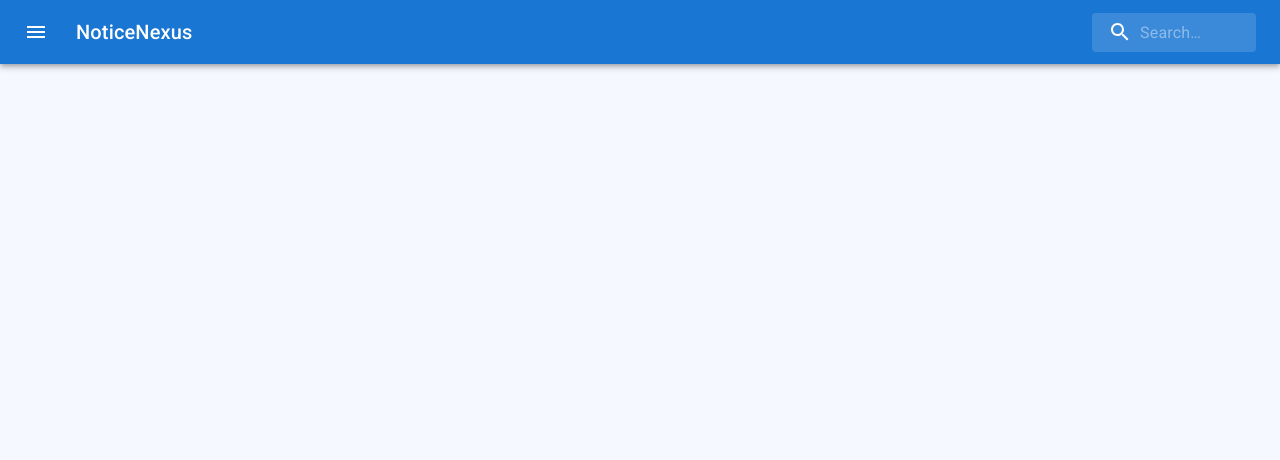
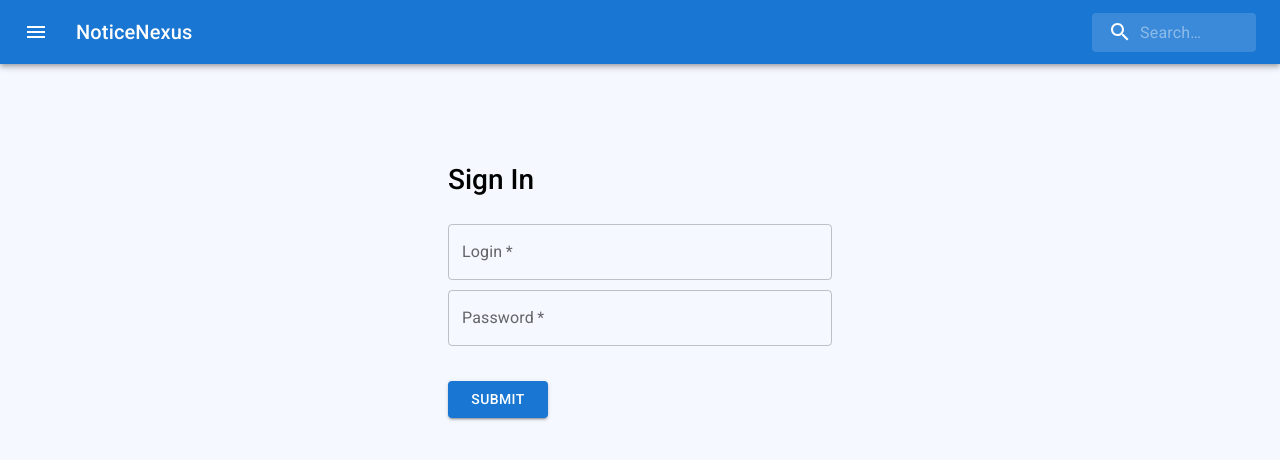
Before and after one commit to ACCeler94/NoticeNexus, a React (Create React App) app in the folder client/: page /login in a window 1280 px wide. Before the commit this address had no page. Shown: the top 460 px of the page. Built offline with nearby package versions, Linux system fonts and the light colour scheme.

Commit message:
Add functionality to log in

```diff
--- a/client/src/App.js
+++ b/client/src/App.js
@@ -3,6 +3,7 @@ import SearchAppBar from './components/layout/SearchAppBar/SearchAppBar';
 import Home from './components/pages/Home/Home';
 import SingleAd from './components/features/SingleAd/SingleAd';
 import Register from './components/pages/Register/Register';
+import Login from './components/pages/Login/Login';
 
 function App() {
   return (
@@ -12,6 +13,7 @@ function App() {
         <Route path='/' element={<Home />} />
         <Route path='/ads/:id' element={<SingleAd />} />
         <Route path='/register' element={<Register />} />
+        <Route path='/login' element={<Login />} />
       </Routes>
     </>
   );
--- a/client/src/components/features/Users/usersSlice.js
+++ b/client/src/components/features/Users/usersSlice.js
@@ -1,9 +1,22 @@
-import { createAsyncThunk, createSlice } from '@reduxjs/toolkit';
-import usersAPI from '../../../../API/usersAPI';
+import { createSlice } from '@reduxjs/toolkit';
+
 
 // initial state
 const initialState = {
   user: null,
-  status: 'idle',
-  error: null
 }
+
+
+// reducer
+export const usersSlice = createSlice({
+  name: 'users',
+  initialState,
+  reducers: {
+    logIn(state, action) {
+      state.user = action.payload;
+    }
+  }
+});
+
+export const { logIn } = usersSlice.actions;
+export default usersSlice.reducer;
--- /dev/null
+++ b/client/src/components/pages/Login/Login.js
@@ -0,0 +1,70 @@
+import TextField from '@mui/material/TextField';
+import styles from './Login.module.scss';
+import Button from '@mui/material/Button';
+import { useState } from 'react';
+import { AUTH_URL } from '../../../API/config';
+import Alert from '@mui/material/Alert';
+import CircularProgress from '@mui/material/CircularProgress';
+import { useDispatch } from 'react-redux';
+import { logIn } from '../../features/Users/usersSlice';
+
+
+const Login = () => {
+
+  const [login, setLogin] = useState('');
+  const [password, setPassword] = useState('');
+  const [status, setStatus] = useState(null); // null, loading, success, serverError, clientError
+  const dispatch = useDispatch();
+
+  const handleSubmit = e => {
+    e.preventDefault();
+
+    const options = {
+      method: 'POST',
+      headers: {
+        'Content-Type': 'application/json'
+      },
+      body: JSON.stringify({ login, password })
+    }
+
+    setStatus('loading')
+    fetch(`${AUTH_URL}/login`, options)
+      .then(res => {
+        if (res.status === 200) {
+          setStatus('success');
+          dispatch(logIn({ login }))
+        } else if (res.status === 400) {
+          setStatus('clientError');
+        } else {
+          setStatus('serverError');
+        }
+      })
+      .catch(err => {
+        setStatus('serverError');
+      })
+  }
+
+  return (
+    <div className={styles.formWrapper}>
+      <h2>Sign In</h2>
+      <form className={styles.form} onSubmit={handleSubmit}>
+
+        {status === 'loading' && (<CircularProgress />)}
+
+        {status === 'serverError' && (<Alert severity="error">Unexpected Error! Try again...</Alert>)}
+
+        {status === 'clientError' && (<Alert severity="error">Incorrect login or password!</Alert>)}
+
+        {status === 'success' && (<Alert severity="success">You have been successfully signed in.</Alert>)}
+
+        <TextField id="login" label="Login" variant="outlined" sx={{ margin: '5px 0' }} value={login} onChange={e => setLogin(e.target.value)} required />
+
+        <TextField id="password" label="Password" variant="outlined" type="password" sx={{ margin: '5px 0' }} value={password} onChange={e => setPassword(e.target.value)} required />
+
+        <Button type='submit' variant='contained' sx={{ maxWidth: '100px', marginTop: '30px' }}>Submit</Button>
+      </form>
+    </div>
+  )
+};
+
+export default Login;
--- /dev/null
+++ b/client/src/components/pages/Login/Login.module.scss
@@ -0,0 +1,17 @@
+@import '../../../styles/variables.scss';
+
+.formWrapper {
+  margin: 100px auto;
+  max-width: 30%;
+
+  h2 {
+    font-size: 1.75rem;
+    font-weight: $font-weight-medium;
+  }
+
+
+  .form {
+    display: flex;
+    flex-direction: column;
+  }
+}
--- a/client/src/redux/store.js
+++ b/client/src/redux/store.js
@@ -1,8 +1,11 @@
 import { configureStore } from '@reduxjs/toolkit';
 import adsReducer from '../components/features/Ads/adsSlice';
+import usersReducer from '../components/features/Users/usersSlice';
+
 
 export const store = configureStore({
   reducer: {
-    ads: adsReducer
+    ads: adsReducer,
+    users: usersReducer
   },
 })
```
